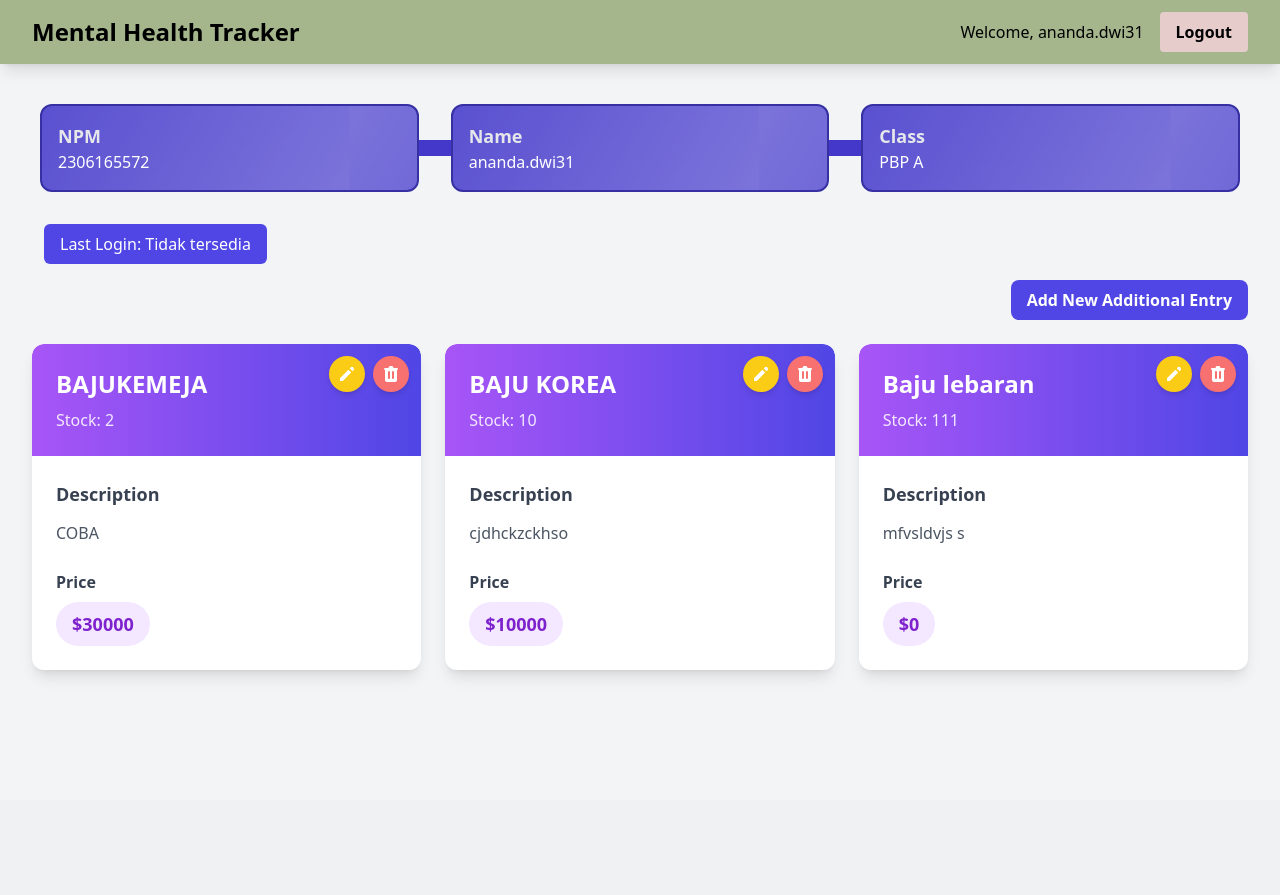
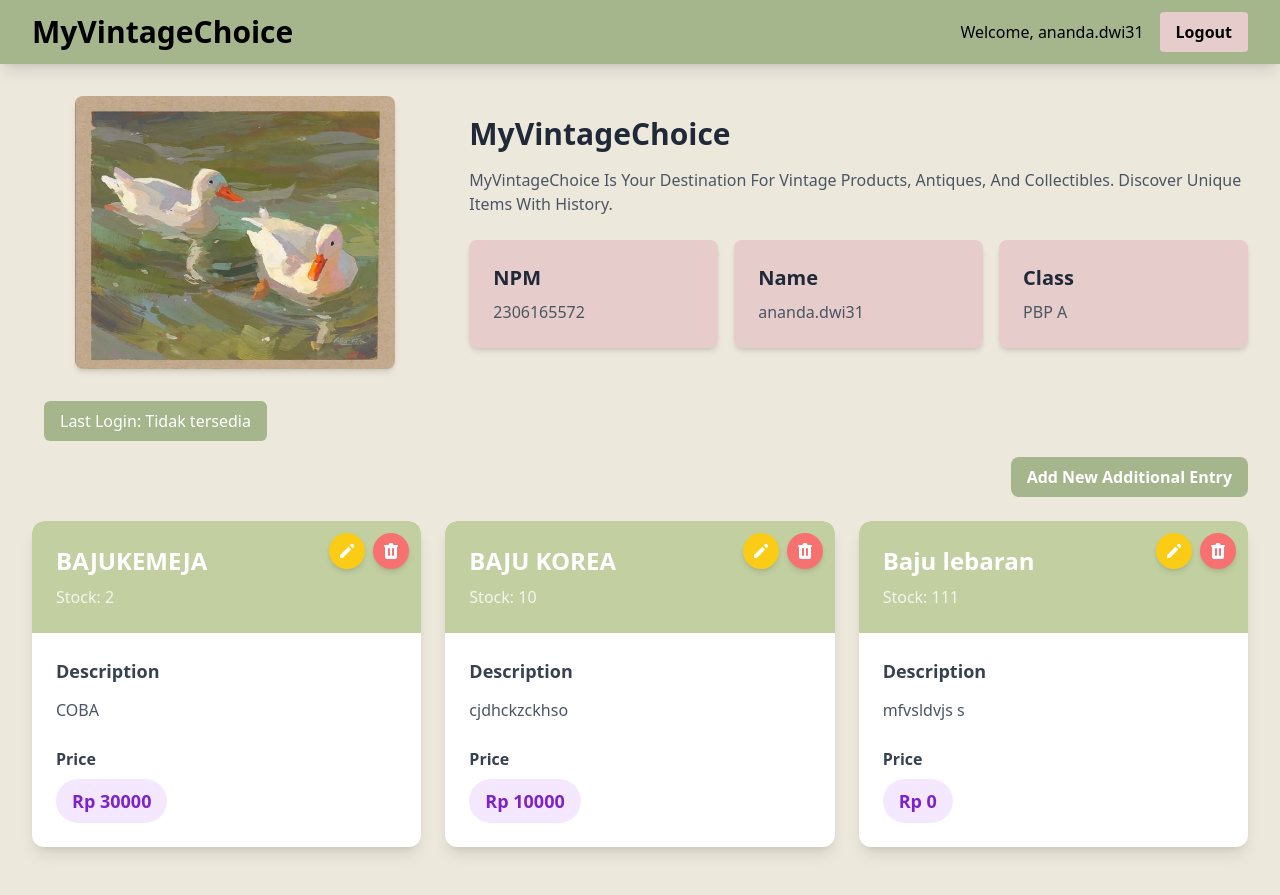
Before and after one commit to lillyskyy/e-commers-tugas1, a Django app: page / in a window 1280 px wide. Before the commit the page ends 676 px from the top, so only its background shows below. Run offline with Django 5.2, Linux system fonts and the light colour scheme; a user stored in the database is signed in; data comes from the database, SQL or seed files in the repository; both versions use the stored data as it was after the commit; some libraries are stand-ins or nearby versions.

Commit message:
desain selesai kurang font

```diff
--- a/main/templates/card_additional.html
+++ b/main/templates/card_additional.html
@@ -12,10 +12,10 @@
         </svg>
       </a>
     </div>
-    <div class="bg-gradient-to-r from-purple-500 to-indigo-600 text-white p-6 rounded-t-xl">
+    <div class="bg-[#C1CFA1] text-white p-6 rounded-t-xl">
       <h3 class="font-bold text-2xl mb-2">{{additional_entry.product}}</h3>
-      <p class="text-purple-100">Stock: {{additional_entry.stock}}</p>
-    </div>
+      <p class="text-white opacity-80">Stock: {{additional_entry.stock}}</p>
+  </div>
     <div class="p-6">
       <p class="font-semibold text-lg mb-3 text-gray-700">Description</p>
       <p class="text-gray-600 mb-4 leading-relaxed">
@@ -25,7 +25,7 @@
         <p class="text-gray-700 font-semibold mb-2">Price</p>
         <div class="bg-purple-100 rounded-full py-2 px-4 inline-block">
           <span class="text-lg font-bold text-purple-700">
-            ${{additional_entry.price}}
+            Rp {{additional_entry.price}}
           </span>
         </div>
       </div>
--- a/main/templates/card_info.html
+++ b/main/templates/card_info.html
@@ -1,6 +1,6 @@
-<div class="bg-indigo-700 rounded-xl overflow-hidden border-2 border-indigo-800">
-    <div class="p-4 animate-shine">
-      <h5 class="text-lg font-semibold text-gray-200">{{ title }}</h5>
-      <p class="text-white">{{ value }}</p>
-    </div>
+<div class="bg-[#E7CCCC] rounded-lg shadow-md overflow-hidden">
+  <div class="p-6">
+      <h5 class="text-xl font-semibold text-gray-800 mb-2">{{ title }}</h5>
+      <p class="text-gray-600">{{ value }}</p>
+  </div>
 </div>
--- a/main/templates/create_additional_entry.html
+++ b/main/templates/create_additional_entry.html
@@ -7,7 +7,7 @@
 {% block content %}
 {% include 'navbar.html' %}
 
-<div class="flex flex-col min-h-screen bg-gray-100">
+<div class="flex flex-col min-h-screen bg-[#EDE8DC]">
   <div class="container mx-auto px-4 py-8 mt-16 max-w-xl">
     <h1 class="text-3xl font-bold text-center mb-8 text-black">Create Additional Entry</h1>
 
@@ -31,7 +31,7 @@
           </div>
         {% endfor %}
         <div class="flex justify-center mt-6">
-          <button type="submit" class="bg-indigo-600 text-white font-semibold px-6 py-3 rounded-lg hover:bg-indigo-700 transition duration-300 ease-in-out w-full">
+          <button type="submit" class="bg-[#A5B68D] text-white font-semibold px-6 py-3 rounded-lg hover:bg-green-600 transition duration-300 ease-in-out w-full">
             Create Additional Entry
           </button>
         </div>
--- a/main/templates/main.html
+++ b/main/templates/main.html
@@ -2,40 +2,49 @@
 {% load static %}
 
 {% block meta %}
-<title>Mental Health Tracker</title>
+<title>MyVintageChoice</title>
 {% endblock meta %}
+
 {% block content %}
 {% include 'navbar.html' %}
-<div class="overflow-x-hidden px-4 md:px-8 pb-8 pt-24 min-h-screen bg-gray-100 flex flex-col">
-  <div class="p-2 mb-6 relative">
-    <div class="relative grid grid-cols-1 z-30 md:grid-cols-3 gap-8">
+
+<div class="overflow-x-hidden px-4 md:px-8 pb-8 pt-24 min-h-screen bg-[#EDE8DC] flex flex-col">
+  <div class="mb-8">
+      <div class="flex flex-col md:flex-row items-center">
+          <div class="w-full md:w-1/3 mb-6 md:mb-0">
+              <div class="max-w-xs mx-auto">
+                  <div class="aspect-w-4 aspect-h-3 overflow-hidden rounded-lg shadow-md">
+                      <img src="{% static 'images/bebek.jpg' %}" alt="Product Image" class="object-cover w-full h-full">
+                  </div>
+              </div>
+          </div>
+          <div class="w-full md:w-2/3 md:pl-8">
+              <h1 class="text-3xl font-bold text-gray-800 mb-4">MyVintageChoice</h1>
+              <p class="text-gray-600 mb-6">MyVintageChoice Is Your Destination For Vintage Products, Antiques, And Collectibles. Discover Unique Items With History.</p>
+              <div class="grid grid-cols-1 md:grid-cols-3 gap-4">
                   {% include "card_info.html" with title='NPM' value=npm %}
                   {% include "card_info.html" with title='Name' value=name %}
                   {% include "card_info.html" with title='Class' value=class %}
               </div>
-    <div class="w-full px-6  absolute top-[44px] left-0 z-20 hidden md:flex">
-      <div class="w-full min-h-4 bg-indigo-700">
-      </div>
-    </div>
-    <div class="h-full w-full py-6  absolute top-0 left-0 z-20 md:hidden flex ">
-      <div class="h-full min-w-4 bg-indigo-700 mx-auto">
           </div>
       </div>
   </div>
+
     <div class="px-3 mb-4">
-      <div class="flex rounded-md items-center bg-indigo-600 py-2 px-4 w-fit">
+        <div class="flex rounded-md items-center bg-[#A5B68D] py-2 px-4 w-fit">
             <h1 class="text-white text-center">Last Login: {{last_login}}</h1>
         </div>
     </div>
+
     <div class="flex justify-end mb-6">
-        <a href="{% url 'main:create_additional_entry' %}" class="bg-indigo-600 hover:bg-indigo-700 text-white font-bold py-2 px-4 rounded-lg transition duration-300 ease-in-out transform hover:-translate-y-1 hover:scale-105">
+        <a href="{% url 'main:create_additional_entry' %}" class="bg-[#A5B68D] hover:bg-green-600 text-white font-bold py-2 px-4 rounded-lg transition duration-300 ease-in-out transform hover:-translate-y-1 hover:scale-105">
             Add New Additional Entry
         </a>
     </div>
 
     {% if not additional_entries %}
     <div class="flex flex-col items-center justify-center min-h-[24rem] p-6">
-        <img src="{% static 'image/sedih-banget.png' %}" alt="Sad face" class="w-32 h-32 mb-4"/>
+        <img src="{% static 'images/cat2.png' %}" alt="Sad face" class="w-64 h-64 mb-4"/>
         <p class="text-center text-gray-600 mt-4">Belum ada data additional pada MyVintageChoice.</p>
     </div>
     {% else %}
--- a/main/templates/navbar.html
+++ b/main/templates/navbar.html
@@ -2,7 +2,7 @@
     <div class="max-w-7xl mx-auto px-4 sm:px-6 lg:px-8">
       <div class="flex items-center justify-between h-16">
         <div class="flex items-center">
-          <h1 class="text-2xl font-bold text-center text-black">Mental Health Tracker</h1>
+          <h1 class="text-3xl font-bold text-center text-black">MyVintageChoice</h1>
         </div>
         <div class="hidden md:flex items-center">
           {% if user.is_authenticated %}
```
Also changed, not shown: main/templates/register.html (+5 -5 lines), db.sqlite3, main/static/images/bebek.jpg (added), main/static/images/cat.png (added), main/static/images/cat2.png (added), main/static/images/info.jpg (added). Lines whose indentation alone changed are shown as unchanged.
